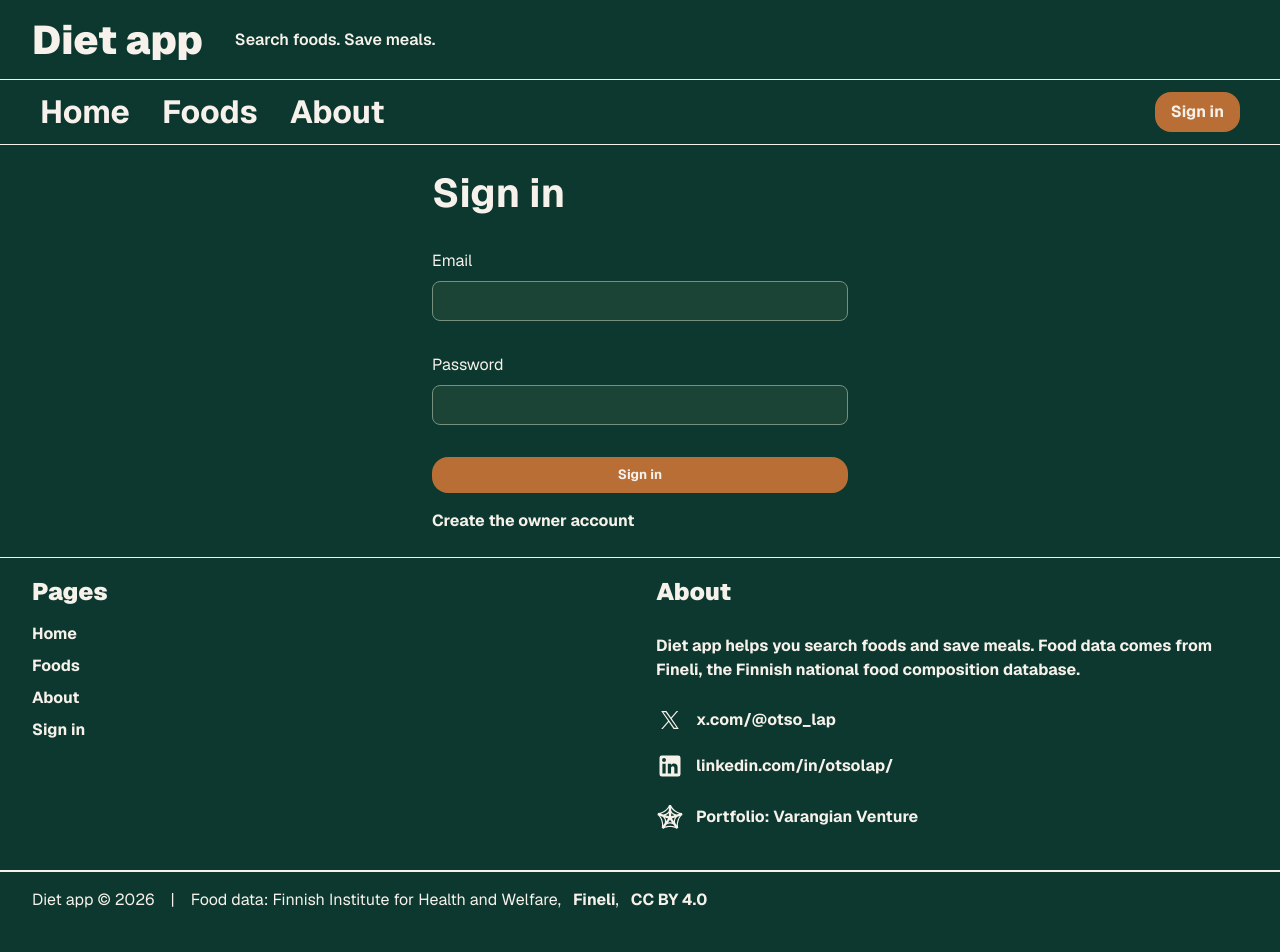
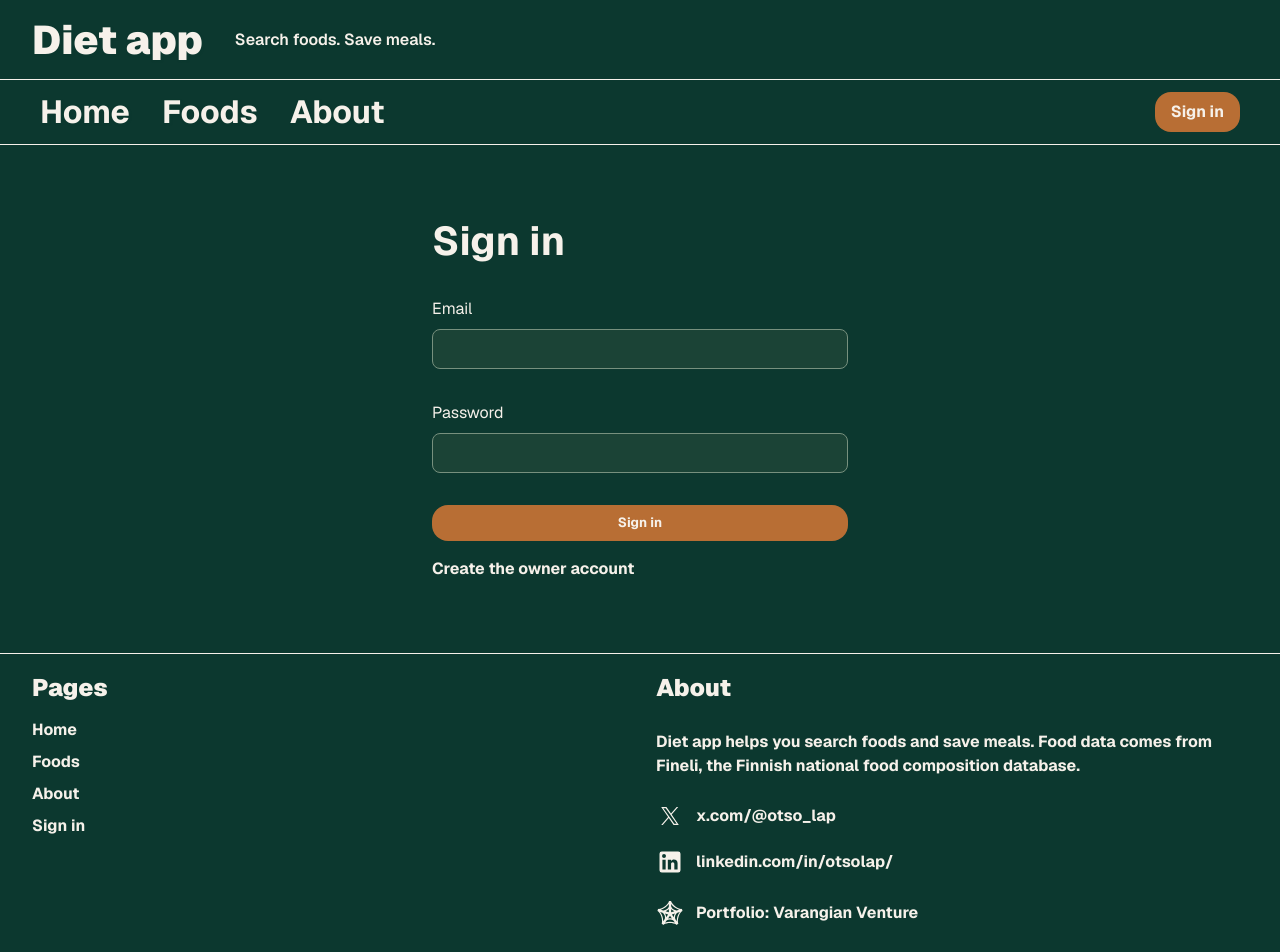
Before and after one commit to otsolap/diet-app, a Next.js app: page /login in a window 1280 px wide. Shown: the top 952 px of the page. Before the commit the page ends 928 px from the top, so only its background shows below. Built offline with nearby package versions, Linux system fonts and the light colour scheme; no server answers; the database is empty.

Commit message:
Match the space around the page and fix the license hover.

```diff
--- a/src/components/navigation/footer.module.css
+++ b/src/components/navigation/footer.module.css
@@ -3,7 +3,7 @@
 	flex-direction: column;
 	flex-shrink: 0;
 	width: 100%;
-	margin: 0 auto;
+	margin: var(--spacing-triple) auto 0;
 	padding-bottom: var(--spacing-quintuple);
 	background-color: var(--color-primary-dark);
 	border-top: .0625rem solid var(--color-white);
@@ -47,9 +47,14 @@
 }
 
 .link,
-.legal {
+.legal,
+.legalLink {
 	font-size: 1rem;
 	transition: color .3s cubic-bezier(.4, 0, .2, 1);
+}
+
+.legalLink {
+	font-weight: inherit;
 }
 
 .link {
@@ -60,8 +65,8 @@
 
 .link:hover,
 .link:focus-visible,
-.legal:hover,
-.legal:focus-visible {
+.legalLink:hover,
+.legalLink:focus-visible {
 	color: var(--color-secondary);
 }
 
--- a/src/components/navigation/footer.tsx
+++ b/src/components/navigation/footer.tsx
@@ -39,9 +39,9 @@ function SubFooter({ year }: { year?: number }) {
         </span>
         <span className={styles.pipe}> | </span>
         <span className={styles.legal}>
-          {credit} <FooterAnchor className={styles.legal} link={fineli} />
+          {credit} <FooterAnchor className={styles.legalLink} link={fineli} />
           {", "}
-          <FooterAnchor className={styles.legal} link={license} />
+          <FooterAnchor className={styles.legalLink} link={license} />
         </span>
       </div>
     </div>
--- a/src/components/navigation/header.module.css
+++ b/src/components/navigation/header.module.css
@@ -3,6 +3,7 @@
 	top: 0;
 	z-index: 50;
 	flex-shrink: 0;
+	margin-bottom: var(--spacing-triple);
 	background-color: var(--color-primary-dark);
 }
 
```
